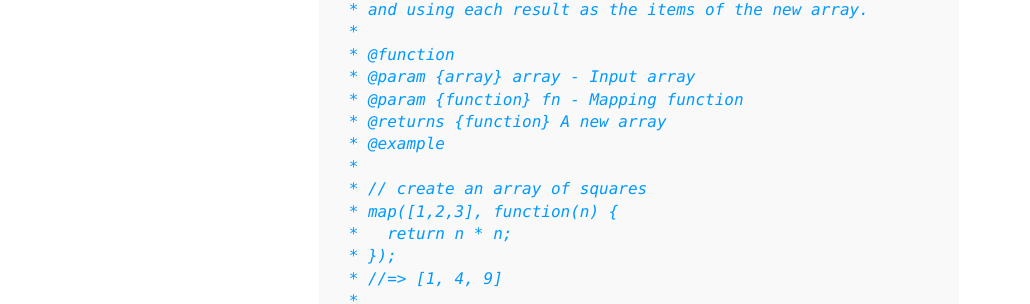
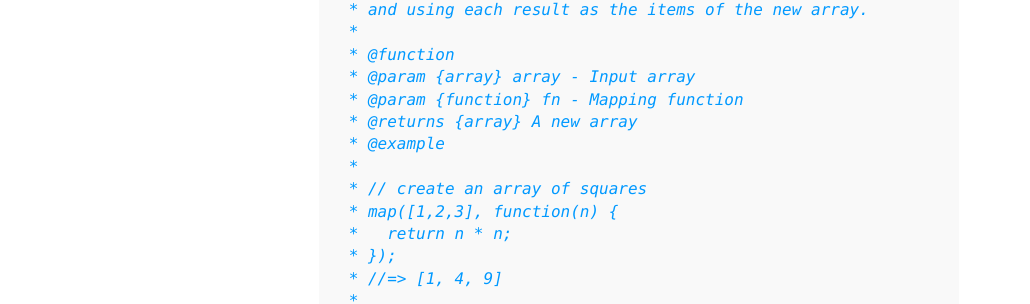
Before and after one commit to wbyoung/jsi, a Jekyll site: the page built from _posts/00-01-04-modules.md, in a window 1280 px wide and 1400 px high, scrolled down 2769 px. Shown: the part 305-609 px from the top of the window, without its empty margins (1-1031 px from the left). Built offline with Jekyll 4.4.1, drawn with Linux system fonts in a browser that asks for light colours; nearby versions of some CDN libraries; Markdown is read by kramdown in place of the engine named in the settings; some of the changed text lies outside the part shown.

Commit message:
Fixed documentation.

```diff
--- a/_config.yml
+++ b/_config.yml
@@ -18,4 +18,4 @@ author:
   url:            https://twitter.com/wbyoung
 
 # Custom vars
-version:          2.0.1
+version:          2.0.2
--- a/_posts/00-01-04-modules.md
+++ b/_posts/00-01-04-modules.md
@@ -132,7 +132,7 @@ An example:
  * @function
  * @param {array} array - Input array
  * @param {function} fn - Mapping function
- * @returns {function} A new array
+ * @returns {array} A new array
  * @example
  *
  * // create an array of squares
```
